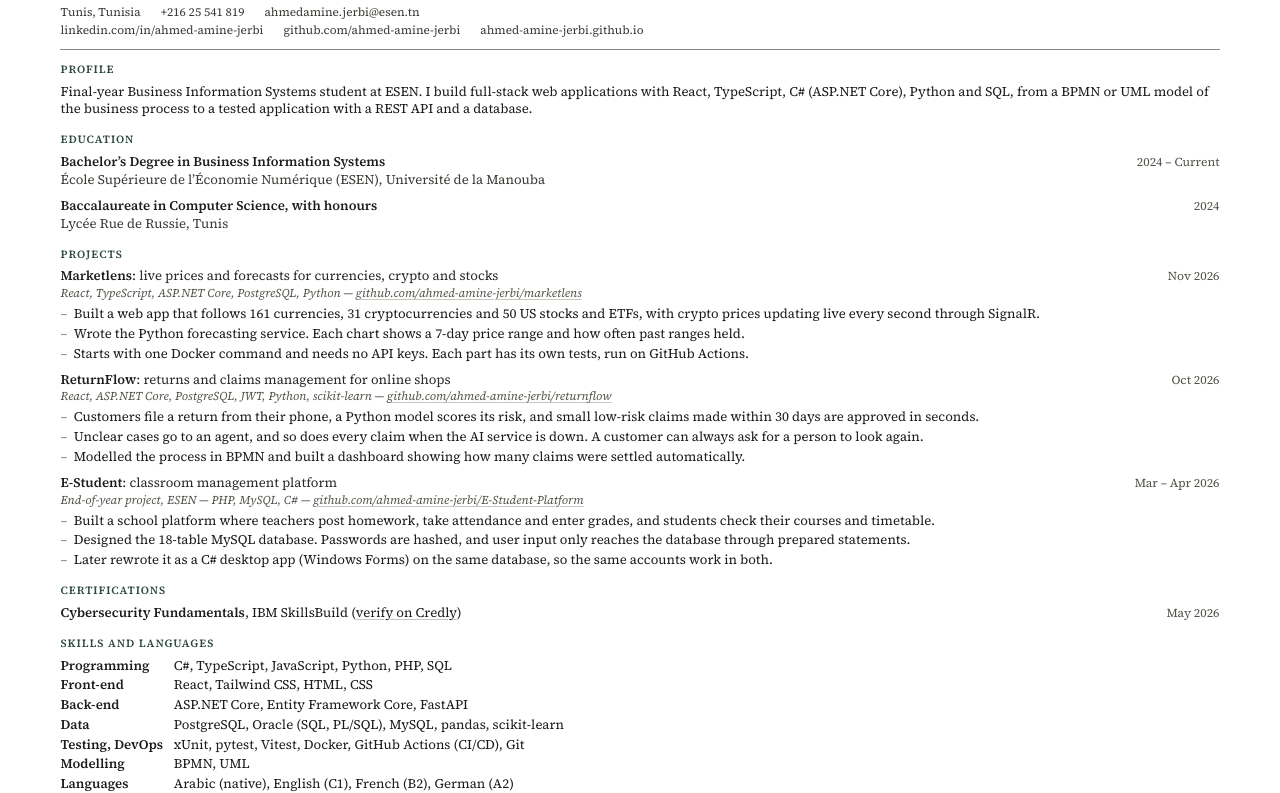
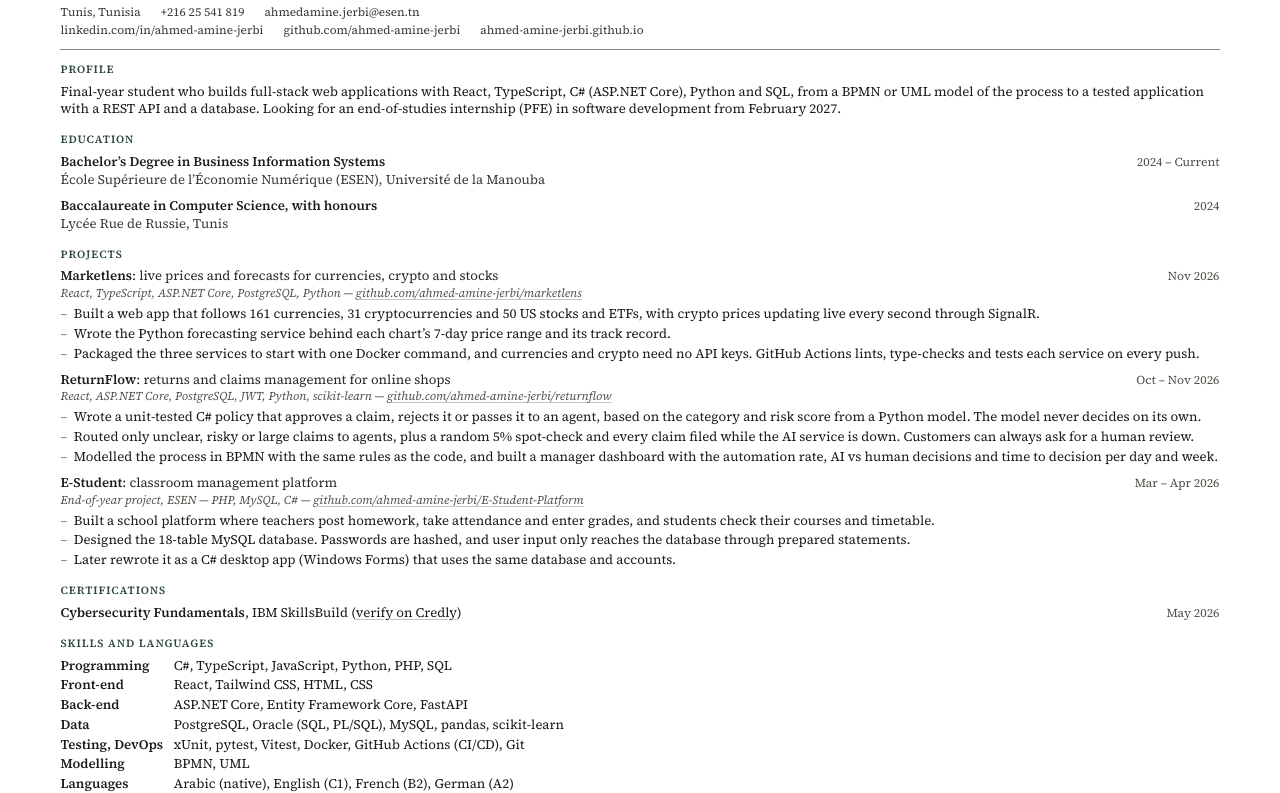
Before and after one commit to ahmed-amine-jerbi/ahmed-amine-jerbi.github.io, a website: page cv/source/cv-en.html in a window 1280 px wide. Shown: the part 106-899 px from the top of the page. Drawn offline with Linux system fonts and the light colour scheme.

Commit message:
Reword the CV project bullets and add what I'm looking for
ReturnFlow's bullets now say what I built and match the code: the C#
policy decides and the Python model only advises. The Marketlens Docker
bullet no longer overstates "no API keys" (stocks need them for live
data). The headline names the role, the profile ends with the PFE
internship I'm looking for, and ReturnFlow is dated Oct - Nov 2026.

Co-Authored-By: Claude Opus 5.5 <noreply@anthropic.com>

```diff
--- a/cv/source/cv-en.html
+++ b/cv/source/cv-en.html
@@ -9,7 +9,7 @@
 <body>
   <header class="header">
     <h1 class="name">Ahmed Amine Jerbi</h1>
-    <p class="headline">Business Information Systems Student, ESEN Manouba</p>
+    <p class="headline">Full-stack developer (React, .NET, Python) and Business Information Systems student at ESEN</p>
     <ul class="contact">
       <li>Tunis, Tunisia</li>
       <li><a href="tel:+21625541819">+216 25 541 819</a></li>
@@ -24,7 +24,7 @@
 
   <section>
     <h2>Profile</h2>
-    <p>Final-year Business Information Systems student at ESEN. I build <span class="nowrap">full-stack</span> web applications with React, TypeScript, C# (ASP.NET Core), Python and SQL, from a BPMN or UML model of the business process to a tested application with a REST API and a database.</p>
+    <p>Final-year student who builds <span class="nowrap">full-stack</span> web applications with React, TypeScript, C# (ASP.NET Core), Python and SQL, from a BPMN or UML model of the process to a tested application with a REST API and a database. Looking for an end-of-studies internship (PFE) in software development from February 2027.</p>
   </section>
 
   <section>
@@ -56,21 +56,21 @@
       <p class="meta">React, TypeScript, ASP.NET Core, PostgreSQL, Python — <a href="https://github.com/ahmed-amine-jerbi/marketlens">github.com/ahmed-amine-jerbi/marketlens</a></p>
       <ul class="points">
         <li>Built a web app that follows 161 currencies, 31 cryptocurrencies and 50 US stocks and ETFs, with crypto prices updating live every second through SignalR.</li>
-        <li>Wrote the Python forecasting service. Each chart shows a 7-day price range and how often past ranges held.</li>
-        <li>Starts with one Docker command and needs no API keys. Each part has its own tests, run on GitHub Actions.</li>
+        <li>Wrote the Python forecasting service behind each chart’s 7-day price range and its track record.</li>
+        <li>Packaged the three services to start with one Docker command, and currencies and crypto need no API&nbsp;keys. GitHub Actions lints, type-checks and tests each service on every push.</li>
       </ul>
     </div>
 
     <div class="entry">
       <div class="entry__head">
         <h3><strong>ReturnFlow</strong>: <span class="role">returns and claims management for online shops</span></h3>
-        <span class="when">Oct 2026</span>
+        <span class="when">Oct – Nov 2026</span>
       </div>
       <p class="meta">React, ASP.NET Core, PostgreSQL, JWT, Python, scikit-learn — <a href="https://github.com/ahmed-amine-jerbi/returnflow">github.com/ahmed-amine-jerbi/returnflow</a></p>
       <ul class="points">
-        <li>Customers file a return from their phone, a Python model scores its risk, and small low-risk claims made within 30 days are approved in seconds.</li>
-        <li>Unclear cases go to an agent, and so does every claim when the AI service is down. A customer can always ask for a person to look again.</li>
-        <li>Modelled the process in BPMN and built a dashboard showing how many claims were settled automatically.</li>
+        <li>Wrote a unit-tested C# policy that approves a claim, rejects it or passes it to an agent, based on the category and risk score from a Python model. The model never decides on its own.</li>
+        <li>Routed only unclear, risky or large claims to agents, plus a random 5% spot-check and every claim filed while the AI service is down. Customers can always ask for a human review.</li>
+        <li>Modelled the process in BPMN with the same rules as the code, and built a manager dashboard with the automation rate, AI vs human decisions and time to decision per day and week.</li>
       </ul>
     </div>
 
@@ -83,7 +83,7 @@
       <ul class="points">
         <li>Built a school platform where teachers post homework, take attendance and enter grades, and students check their courses and timetable.</li>
         <li>Designed the 18-table MySQL database. Passwords are hashed, and user input only reaches the database through prepared statements.</li>
-        <li>Later rewrote it as a C# desktop app (Windows Forms) on the same database, so the same accounts work in both.</li>
+        <li>Later rewrote it as a C# desktop app (Windows Forms) that uses the same database and accounts.</li>
       </ul>
     </div>
   </section>
```
Also changed, not shown: cv/source/cv-fr.html (+7 -7 lines), index.html (+1 -1 lines), 2 other files.
